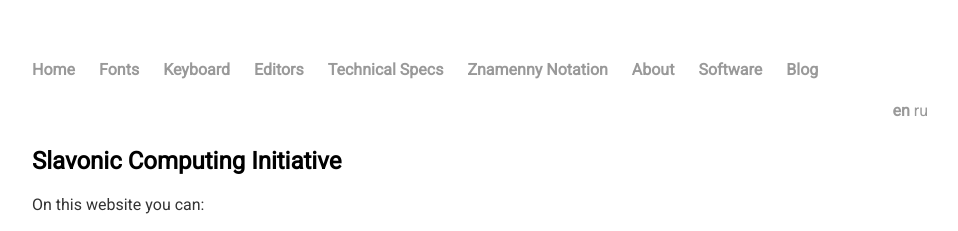
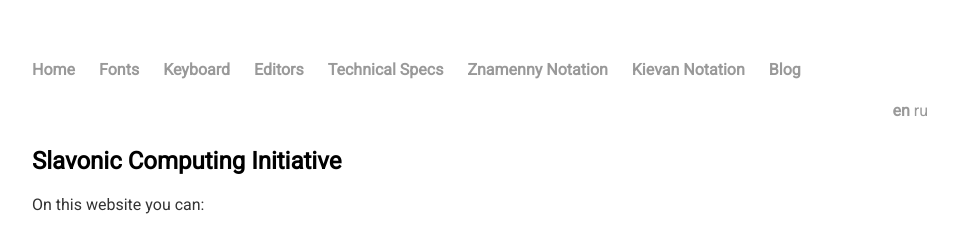
Before and after one commit to slavonic/slavonic.github.io, a Jekyll site: the page built from index.md, in a window 1280 px wide. Shown: the top 231 px of the page, without its empty margins (160-1118 px from the left). Built offline with Jekyll 4.4.1, drawn with Linux system fonts in a browser that asks for light colours; our own code applies the rules of GitHub Pages for plain Markdown files.

Commit message:
Update nav.yaml

```diff
--- a/_data/nav.yaml
+++ b/_data/nav.yaml
@@ -11,10 +11,8 @@ en:
     link:  /dox
   - title: Znamenny Notation
     link:  /music
-  - title: About
-    link:  /about
-  - title: Software
-    link:  /software
+  - title: Kievan Notation
+    link:  /kievan
   - title: Blog
     link:  /blog
 
@@ -31,6 +29,8 @@ ru:
     link:  /ru/dox
   - title: Знаменная нотация
     link: /ru/music
+  - title: Киевская нотация
+    link: /ru/kievan
   - title: Инфо
     link:  /ru/info
   - title: Программы
```
